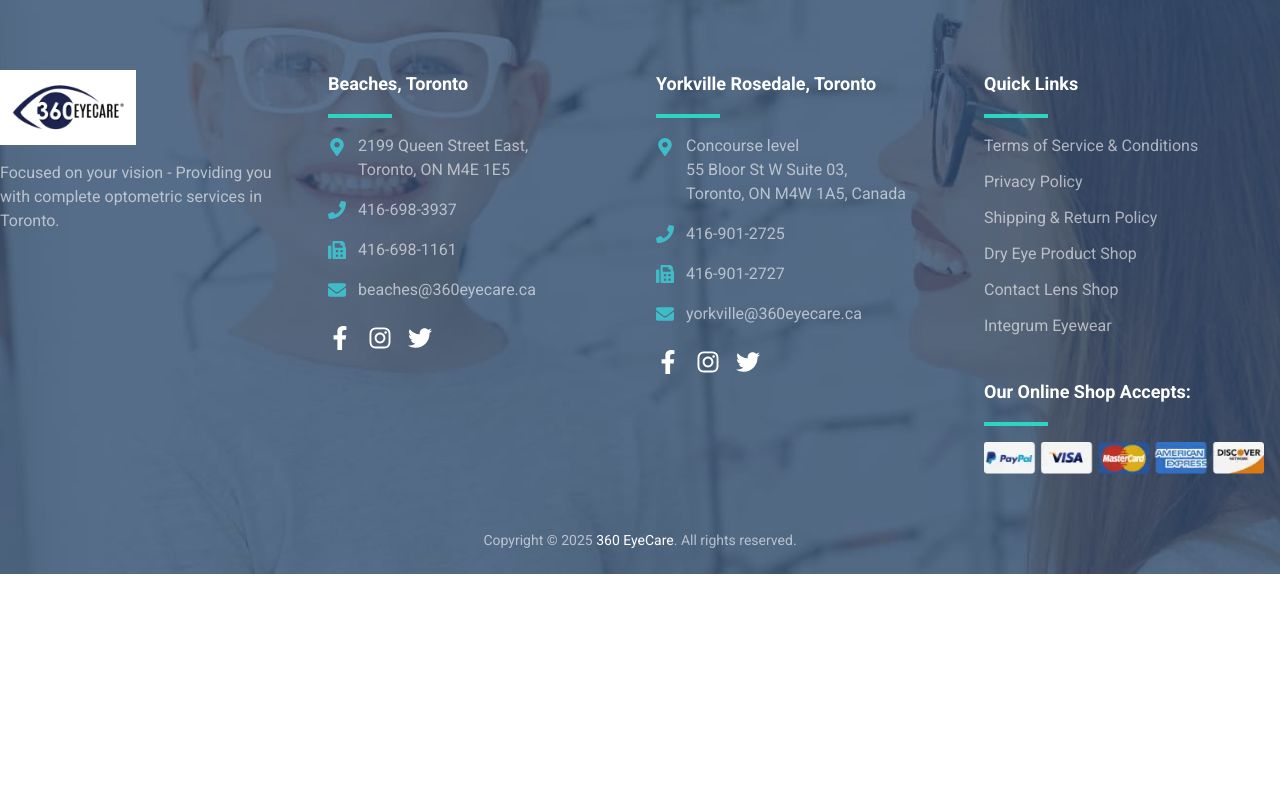
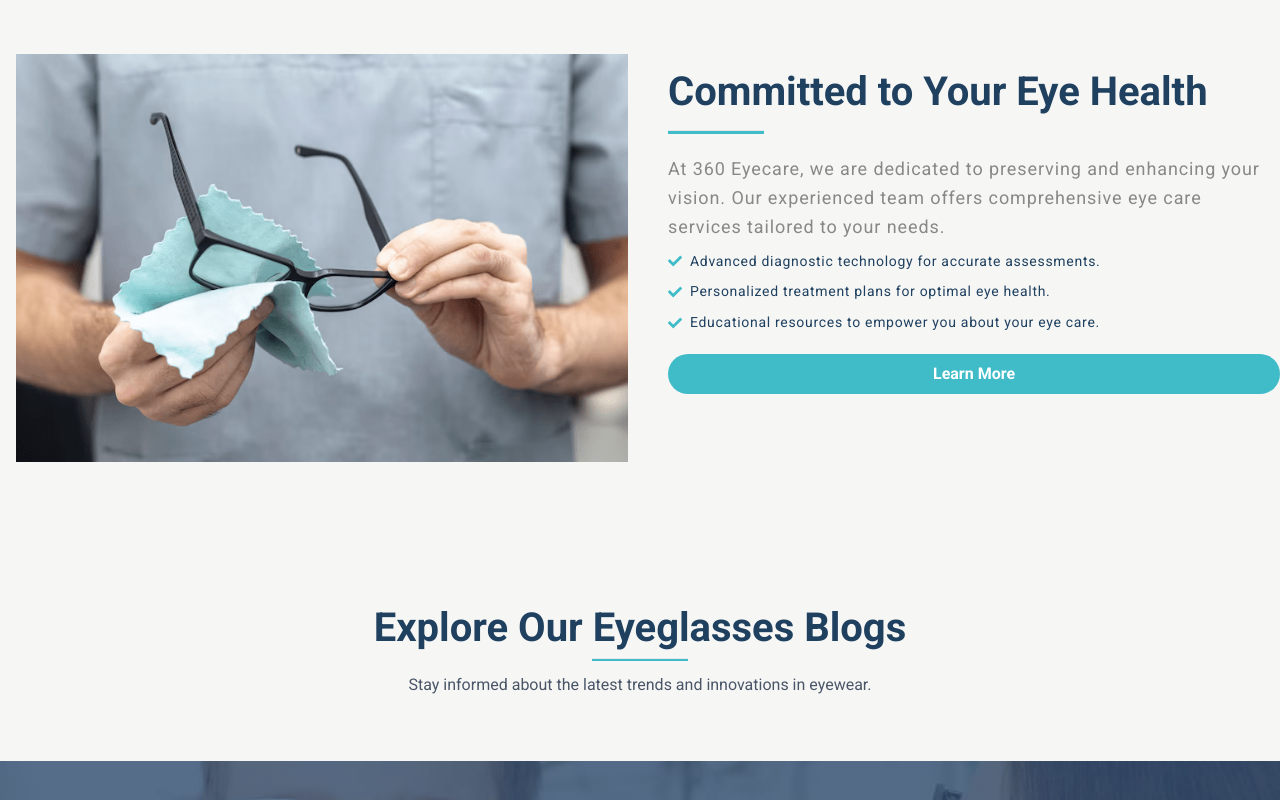
Before and after one commit to invennicoofficial/360-eye-care, a Next.js app: page /eyeglasses in a window 1280 px wide. Shown: the part 5420-6220 px from the top of the page. Before the commit the page ends 5994 px from the top, so only its background shows below. Built offline with nearby package versions, Linux system fonts and the light colour scheme.

Commit message:
feat:added the eyeglass content one left

```diff
--- a/app/(eye-ware)/eyeglasses/page.jsx
+++ b/app/(eye-ware)/eyeglasses/page.jsx
@@ -32,6 +32,9 @@ import {
 } from "../../../constants/brand";
 import Card from "../../../components/Card";
 import BookExamCommon from "../../../components/common/BookExampCommon";
+import DetailsDescripton from "../../../components/common/DetailsDescripton";
+import { glassCleanerImage } from "../../../constants/prescriptionLenses";
+import TitleCommon from "../../../components/common/TitleCommon";
 // todo : need to change the redirection link
 
 const pages = () => {
@@ -268,6 +271,21 @@ const pages = () => {
       logoImg: Brand24,
     },
   ];
+  const whyChooseData = [
+    "At 360 Eyecare, we are dedicated to preserving and enhancing your vision. Our experienced team offers comprehensive eye care services tailored to your needs.",
+  ];
+  const whyChooseDataBullets = [
+    "Advanced diagnostic technology for accurate assessments.",
+    "Personalized treatment plans for optimal eye health.",
+    "Educational resources to empower you about your eye care.",
+  ];
+
+  const whyChooseLink = [
+    {
+      title: "Learn More",
+      href: "/",
+    },
+  ];
 
   return (
     <main className="pt-[110px] bg-[#F6F7F5]">
@@ -355,6 +373,19 @@ const pages = () => {
         buttonText="Book Appointment"
         buttonLink="/book-appointment"
       />
+      <DetailsDescripton
+        title="Committed to Your Eye Health"
+        description={whyChooseData}
+        image={glassCleanerImage}
+        bullets={whyChooseDataBullets}
+        url={whyChooseLink}
+        noCatalog
+        reverse
+      />
+      <div className="max-w-7xl mx-auto py-16 flex  items-center justify-center flex-col">
+        <TitleCommon title="Explore Our Eyeglasses Blogs" position="center" />
+        <p>Stay informed about the latest trends and innovations in eyewear.</p>
+      </div>
     </main>
   );
 };
--- a/components/common/DetailsDescripton.jsx
+++ b/components/common/DetailsDescripton.jsx
@@ -9,6 +9,7 @@ const DetailsDescripton = ({
   image,
   bullets,
   url,
+  noCatalog,
   reverse = false,
 }) => {
   return (
@@ -49,7 +50,7 @@ const DetailsDescripton = ({
             href={item?.href}
             className="inline-block px-6 mt-3 sm:px-8 py-2 bg-combination-100 text-white font-bold rounded-full hover:bg-combination-200 transition-colors w-full sm:w-auto text-center"
           >
-            {item?.title} Catalog
+            {item?.title} {noCatalog ? "" : "Catalog"}
           </Link>
         ))}
       </div>
```
